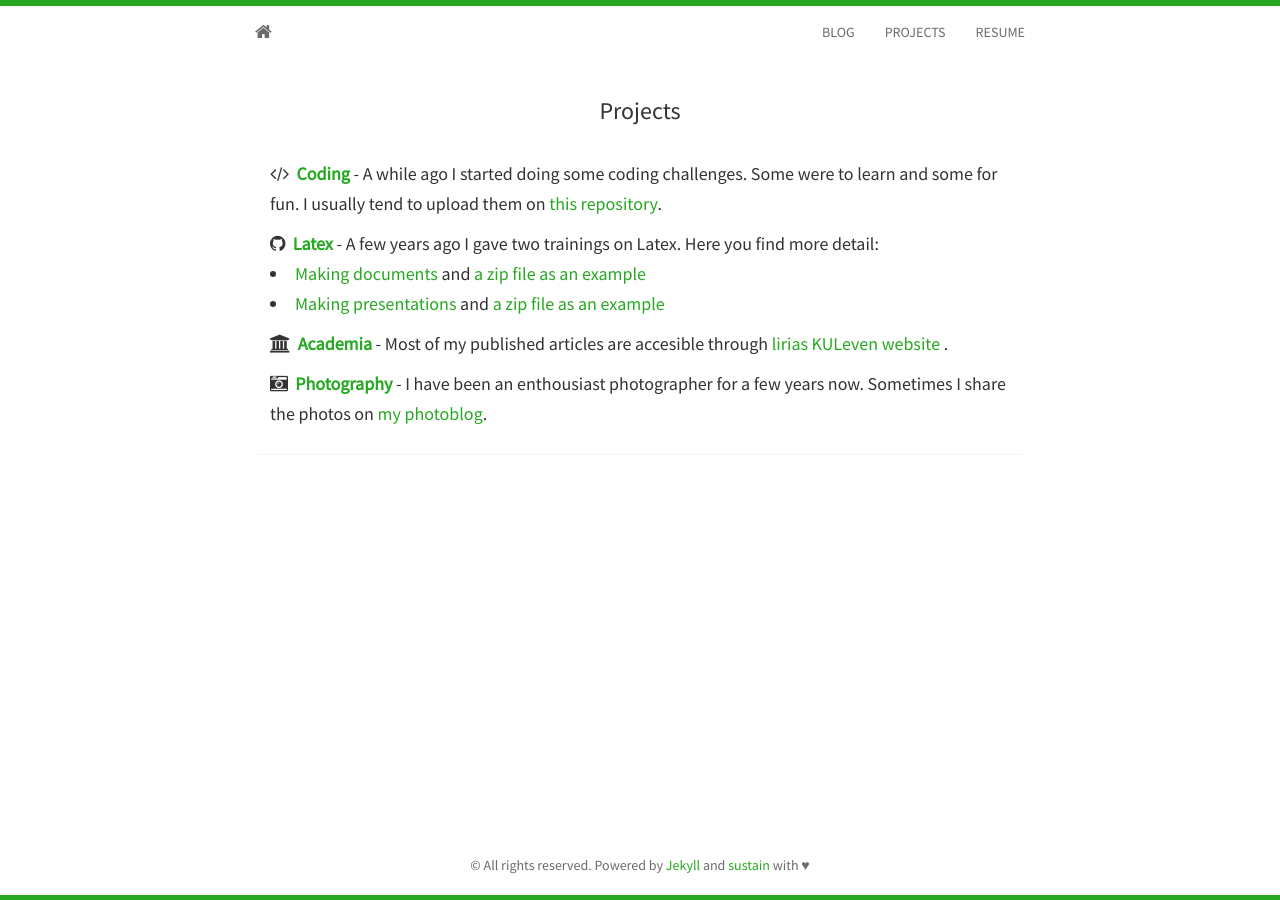
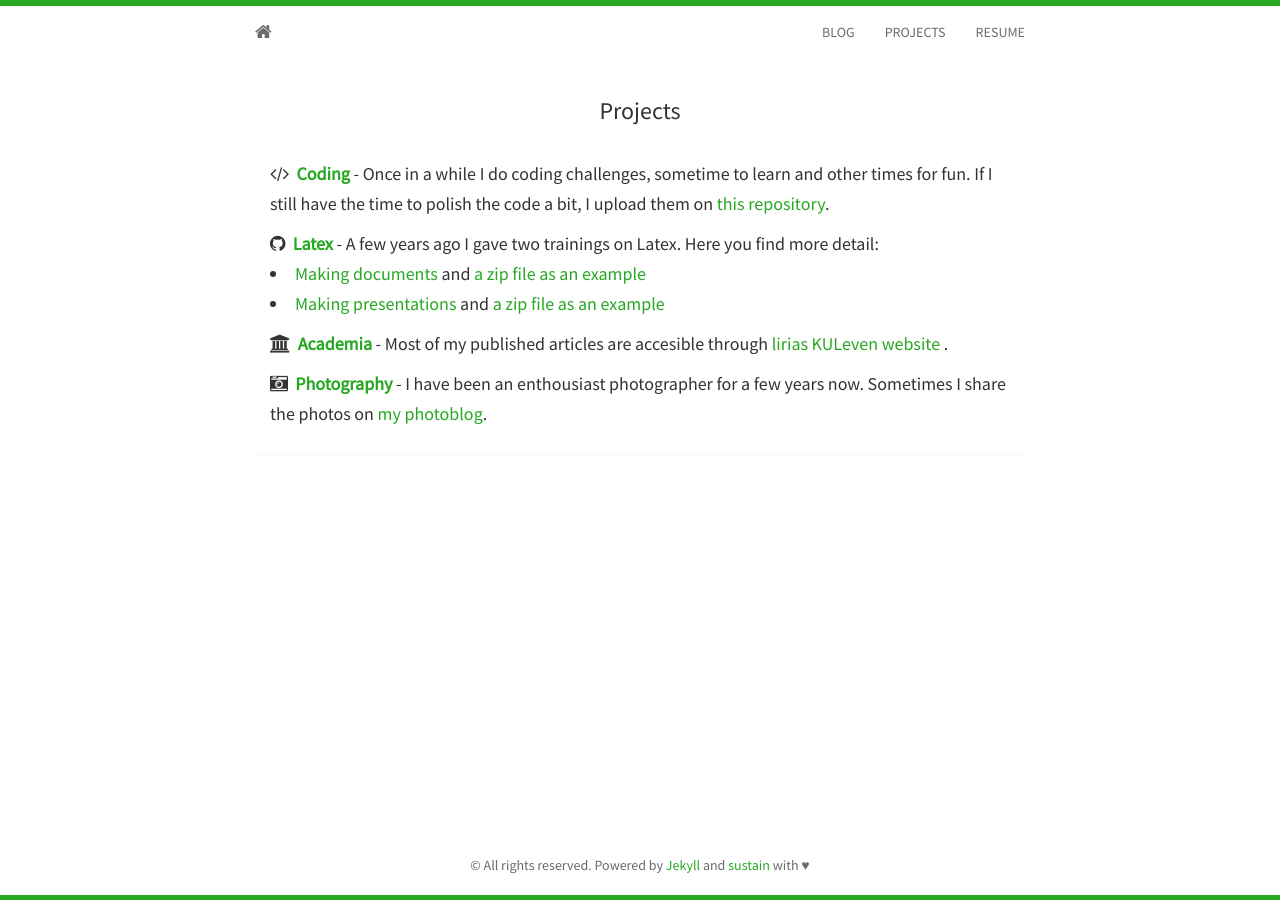
Before and after one commit to keivanzavari/keivan.github.io, a Jekyll site: the page built from projects.html, in a window 1280 px wide. Built offline with Jekyll 4.4.1, drawn with Linux system fonts in a browser that asks for light colours; nearby versions of some CDN libraries.

Commit message:
Update projects

```diff
--- a/_includes/projects.html
+++ b/_includes/projects.html
@@ -5,7 +5,7 @@
     <div class="panel-body">
       <h5>
         <i class="fa fa-code"></i>&nbsp;&nbsp;<strong><a href="#">Coding</a></strong>
-        - A while ago I started doing some coding challenges. Some were to learn and some for fun. I usually tend to upload them on <a href="https://github.com/keivanzavari/math_coding_problems">this repository</a>.
+        - Once in a while I do coding challenges, sometime to learn and other times for fun. If I still have the time to polish the code a bit, I upload them on <a href="https://github.com/keivanzavari/math_coding_problems">this repository</a>.
       </h5>
       <h5>
 
```
